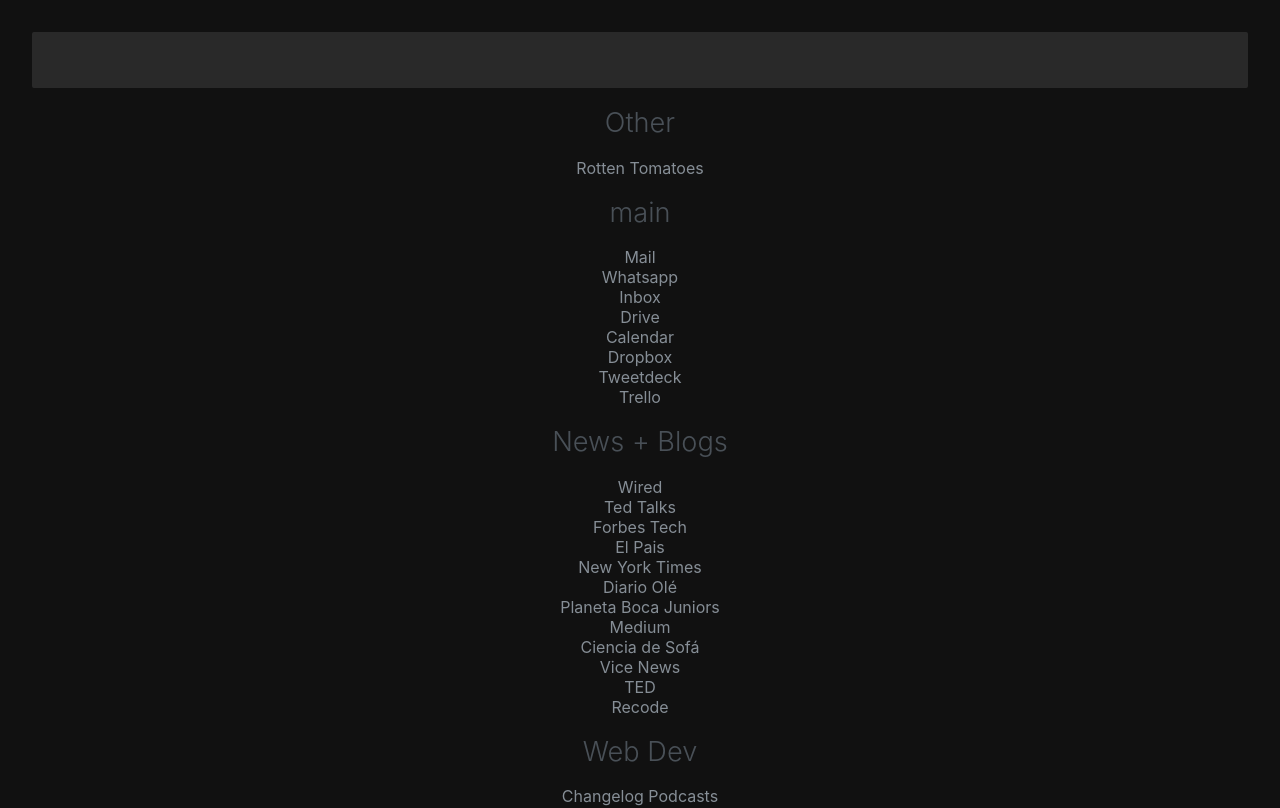
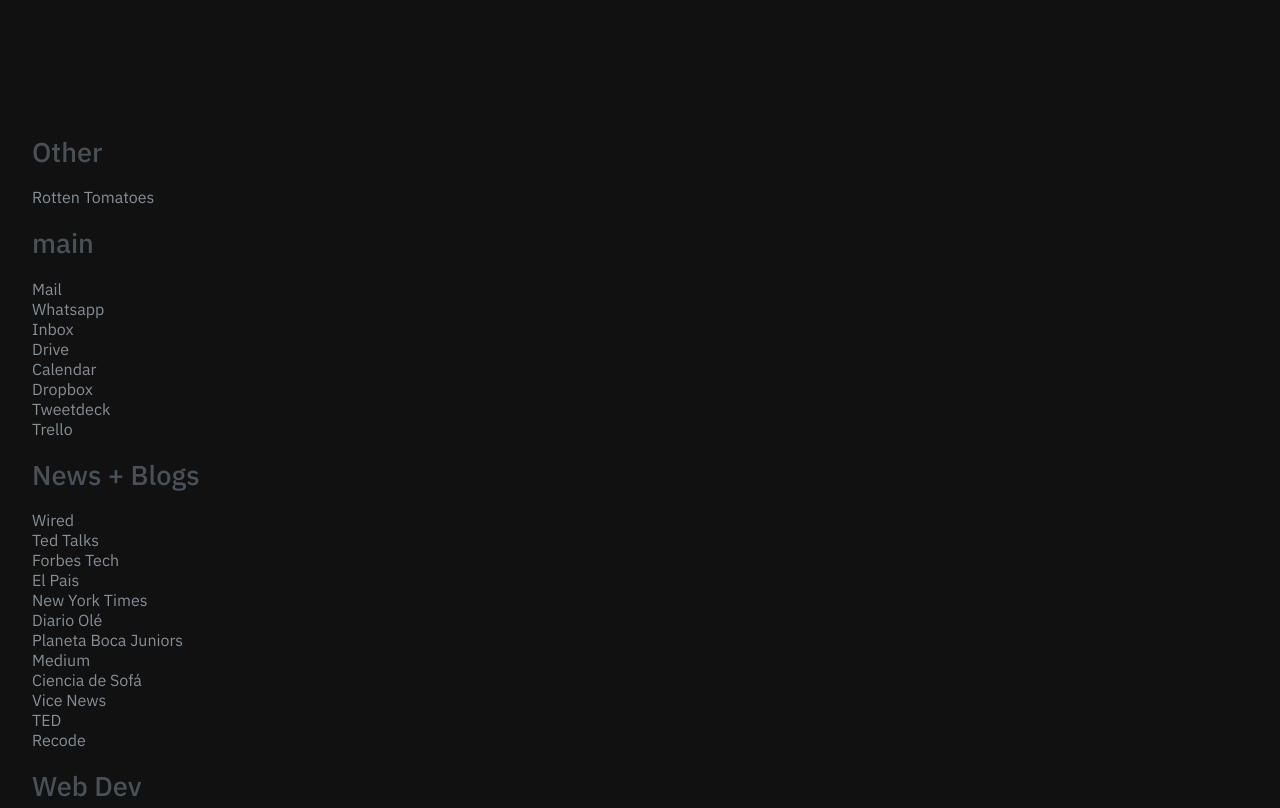
Before and after one commit to singuerinc/dial, a React (Vite) app: page / in a window 1280 px wide. Shown: the top 808 px of the page. Built offline with nearby package versions, Linux system fonts and the light colour scheme.

Commit message:
feat: more styles

```diff
--- a/css/main.css
+++ b/css/main.css
@@ -1,15 +1,7 @@
 :root {
-  --oc-gray-0: #f8f9fa;
-  --oc-gray-1: #f1f3f5;
-  --oc-gray-2: #e9ecef;
-  --oc-gray-3: #dee2e6;
-  --oc-gray-4: #ced4da;
-  --oc-gray-5: #adb5bd;
   --oc-gray-6: #868e96;
   --oc-gray-7: #495057;
-  --oc-gray-8: #343a40;
-  --oc-gray-9: #212529;
-  --oc-lime-5: #94d82d;
+  --oc-teal-3: #63e6be;
 }
 
 * {
@@ -17,8 +9,8 @@
 }
 
 html {
-  font-family: -apple-system, BlinkMacSystemFont, "Segoe UI", Roboto, Oxygen,
-    Ubuntu, Cantarell, "Open Sans", "Helvetica Neue", sans-serif;
+  font-family: "IBM Plex Sans", -apple-system, BlinkMacSystemFont, "Segoe UI",
+    Roboto, Oxygen, Ubuntu, Cantarell, "Open Sans", "Helvetica Neue", sans-serif;
   background-color: #111;
 }
 
@@ -28,23 +20,15 @@
   padding: 0;
 }
 
-h2 {
-  font-size: 1.2em;
-}
-
-h2 {
-  font-weight: 300;
-  color: var(--oc-gray-7);
-}
-
 a {
+  font-weight: 400;
   color: var(--oc-gray-6);
   text-decoration: none;
   transition: color 0.4s ease;
 }
 
 a:hover {
-  color: var(--oc-lime-5);
+  color: var(--oc-teal-3);
 }
 
 textarea,
@@ -63,6 +47,5 @@
 #root {
   display: flex;
   flex-direction: column;
-  align-items: center;
   margin: 2em;
 }
--- a/index.html
+++ b/index.html
@@ -5,6 +5,10 @@
     <meta http-equiv="X-UA-Compatible" content="IE=edge" />
     <title>Dial</title>
     <meta name="viewport" content="width=device-width, initial-scale=1" />
+    <link
+      href="https://fonts.googleapis.com/css?family=IBM+Plex+Sans:400,500"
+      rel="stylesheet"
+    />
     <link rel="stylesheet" type="text/css" media="screen" href="css/main.css" />
   </head>
   <body>
--- a/src/components/Category.tsx
+++ b/src/components/Category.tsx
@@ -21,6 +21,6 @@
 
 const Title = styled.h1`
   font-size: 1.7em;
-  font-weight: 300;
+  font-weight: 500;
   color: var(--oc-gray-7);
 `;
--- a/src/components/Dial.tsx
+++ b/src/components/Dial.tsx
@@ -51,7 +51,6 @@
 
 const List = styled.ul`
   width: 100%;
-  text-align: center;
 
   li {
     list-style: none;
--- a/src/components/Search.tsx
+++ b/src/components/Search.tsx
@@ -1,6 +1,7 @@
 import * as React from "react";
 import { useEffect, useRef, useState } from "react";
 import styled from "styled-components";
+import console = require("console");
 
 interface IProps {
   onChange: (value: string) => void;
@@ -9,33 +10,43 @@
 export function Search({ onChange }: IProps) {
   const ref = useRef<HTMLInputElement>(null);
   const [value, setValue] = useState<string>("");
+  const [hasFocus, setFocus] = useState<boolean>(false);
 
   useEffect(() => {
     ref.current!.focus();
-  });
+  }, [hasFocus]);
 
   useEffect(() => {
     onChange(value);
   }, [value]);
 
+  useEffect(() => {
+    const handleKeyDown = (event: KeyboardEvent) => {
+      if (event.keyCode === 191 && !hasFocus) {
+        // the "/" key
+        event.preventDefault();
+        setFocus(true);
+      }
+    };
+
+    document.addEventListener("keydown", handleKeyDown);
+
+    return () => document.removeEventListener("keydown", handleKeyDown);
+  }, []);
+
   const handleChange = (event: React.ChangeEvent<HTMLInputElement>) => {
     setValue(event.target.value);
   };
 
-  return <Input ref={ref} value={value} onChange={handleChange} />;
+  return <Input ref={ref} autoFocus value={value} onChange={handleChange} />;
 }
 
 const Input = styled.input`
   width: 100%;
-  font-size: 2em;
-  text-align: center;
-
+  font-size: 3em;
   border: 0;
-  border-radius: 2px;
-
-  padding: 0.3em;
-
-  background-color: rgba(255, 255, 255, 0.1);
-  color: white;
+  padding: 0.3em 0;
+  background-color: transparent;
+  color: var(--oc-teal-3);
   font-weight: 300;
 `;
```
